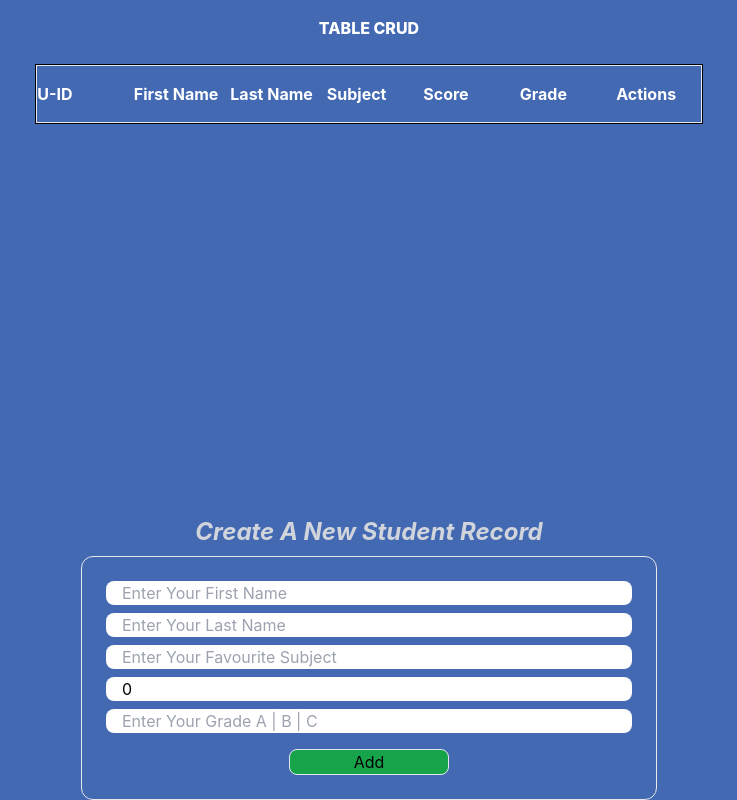
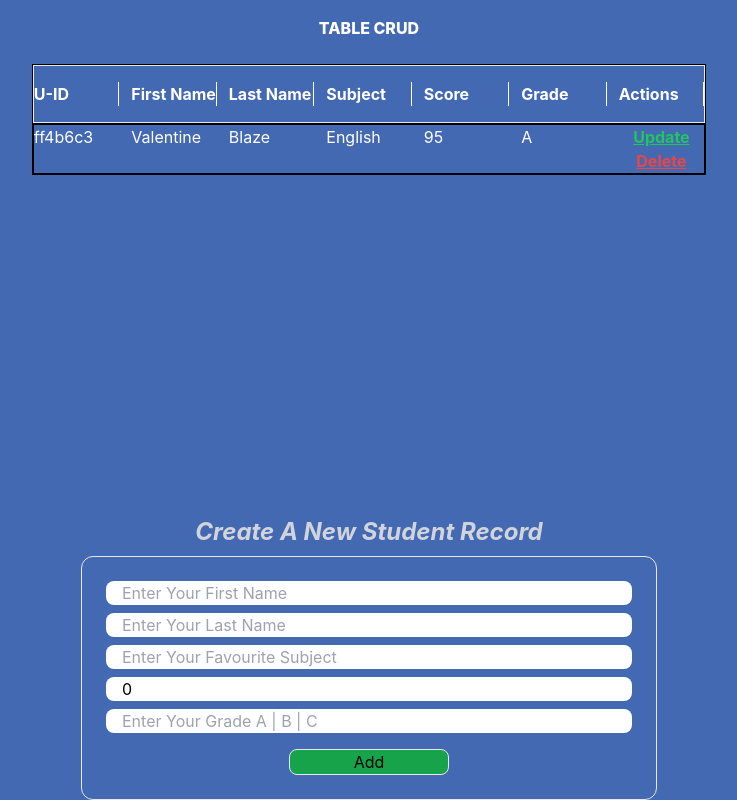
Before and after one commit to V-Blaze/table-crud, a React (Create React App) app: page / in a window 1280 px wide. Shown: the whole page, without its empty margins (271-1008 px from the left). Built offline with nearby package versions, Linux system fonts and the light colour scheme.

Commit message:
Update readme file

```diff
--- a/src/App.js
+++ b/src/App.js
@@ -5,7 +5,16 @@ import TableData from './components/TableData';
 import UserForm from './components/UserForm';
 
 const App = () => {
-  const [usersData, setUsersData] = useState([]);
+  const [usersData, setUsersData] = useState([
+    {
+      fName: 'Valentine',
+      lName: 'Blaze',
+      subject: 'English',
+      totalScore: '95',
+      grade: 'A',
+      uId: 'ff4b6c39-0791-45b5-acba-0327acf8b165'
+    },
+  ]);
   const [formData, setFormData] = useState({
     fName: '',
     lName: '',
@@ -55,7 +64,7 @@ const App = () => {
     const user = usersData.filter((item) => item.uId === uId);
 
     const itemToUpdate = user[0]
-
+    console.log(itemToUpdate)
     setFormData({
       fName: itemToUpdate.fName,
       lName: itemToUpdate.lName,
@@ -74,7 +83,7 @@ const App = () => {
         <table className="border rounded-lg border-black">
           <thead className="border border-collapse border-black">
             <tr className="grid grid-cols-7 gap-3  py-4 font-bold border">
-              <td className="">U-ID</td>
+              <td>U-ID</td>
               <td>First Name </td>
               <td>Last Name</td>
               <td>Subject</td>
--- a/src/index.css
+++ b/src/index.css
@@ -20,3 +20,7 @@ input {
   border-radius: 0.5rem;
   padding-left: 1rem;
 }
+
+thead td {
+  border-right: 1.5px solid #fff;
+}
```
Also changed, not shown: 2 other files (tests, documents, lock files or other folders).
